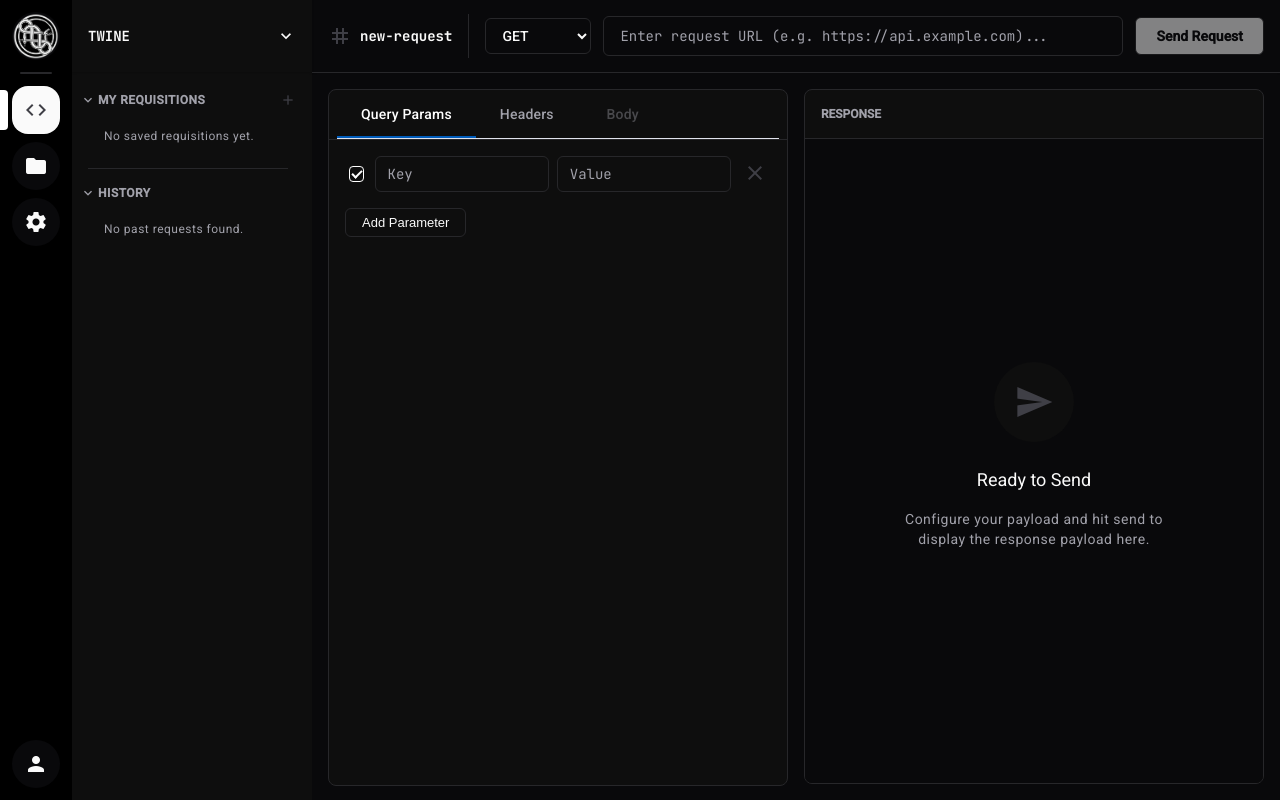
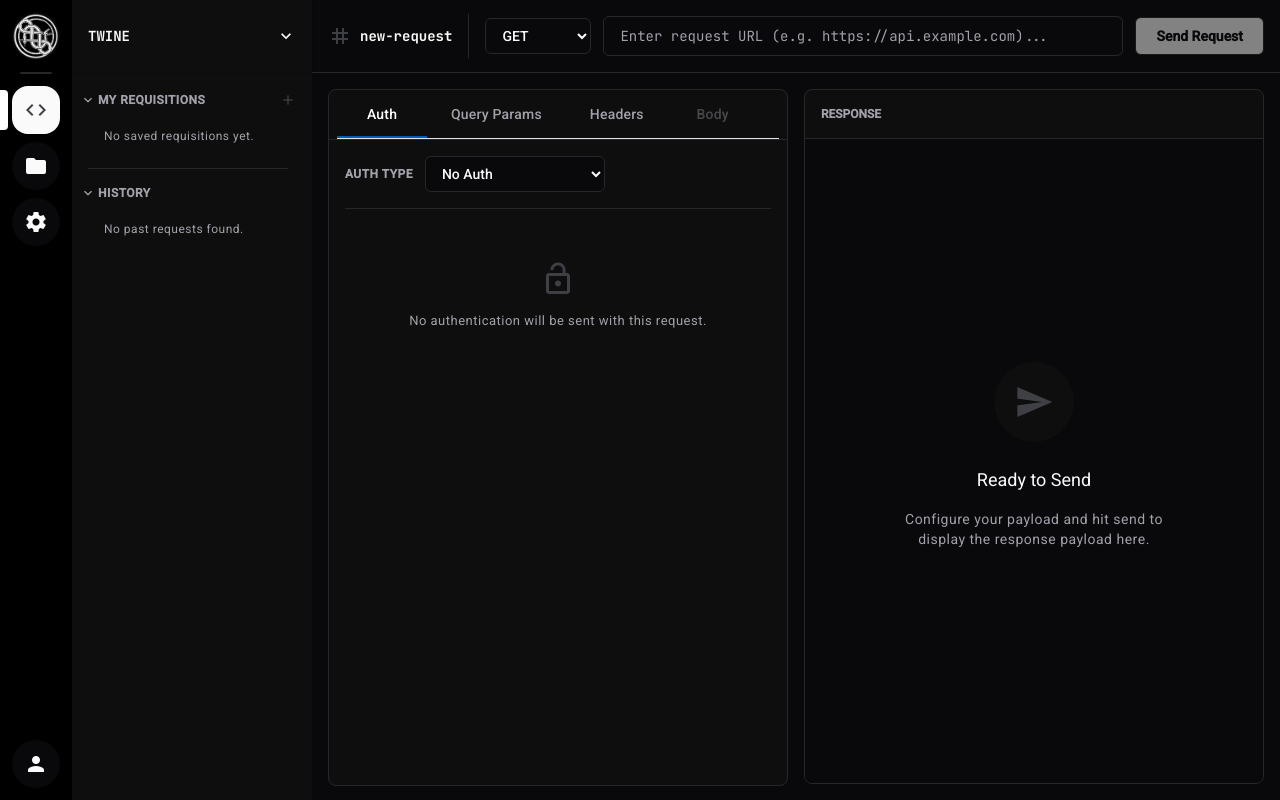
Before and after one commit to Pedr0R/twine, an Angular app: page / in a window 1280 px wide. Built offline with nearby package versions, Linux system fonts and the light colour scheme.

Commit message:
Implementing auth types

```diff
--- a/src/app/app.component.html
+++ b/src/app/app.component.html
@@ -112,6 +112,83 @@
       <!-- Split Left: Settings / Config Panel -->
       <div class="config-panel">
         <mat-tab-group class="discord-tabs" mat-stretch-tabs="false" animationDuration="0ms">
+
+          <mat-tab label="Auth">
+            <div class="tab-pane auth-pane">
+
+              <div class="auth-type-row">
+                <label class="auth-label">Auth Type</label>
+                <select class="discord-dropdown auth-dropdown" [(ngModel)]="authType" (ngModelChange)="onAuthTypeChange()">
+                  <option value="none">No Auth</option>
+                  <option value="bearer">Bearer Token</option>
+                  <option value="basic">Basic Auth</option>
+                  <option value="api-key">API Key</option>
+                </select>
+              </div>
+
+              <!-- None -->
+              <div *ngIf="authType === 'none'" class="auth-empty">
+                <mat-icon class="auth-empty-icon">lock_open</mat-icon>
+                <p>No authentication will be sent with this request.</p>
+              </div>
+
+              <!-- Bearer Token -->
+              <div *ngIf="authType === 'bearer'" class="auth-section">
+                <div class="auth-info-banner">
+                  <mat-icon>info</mat-icon>
+                  <span>Token will be sent as <code>Authorization: Bearer &lt;token&gt;</code></span>
+                </div>
+                <div class="auth-field-group">
+                  <label class="auth-field-label">Token</label>
+                  <input type="text" class="discord-input auth-input" placeholder="Enter bearer token..." [(ngModel)]="bearerToken">
+                </div>
+              </div>
+
+              <!-- Basic Auth -->
+              <div *ngIf="authType === 'basic'" class="auth-section">
+                <div class="auth-info-banner">
+                  <mat-icon>info</mat-icon>
+                  <span>Credentials will be Base64-encoded and sent as <code>Authorization: Basic &lt;token&gt;</code></span>
+                </div>
+                <div class="auth-field-group">
+                  <label class="auth-field-label">Username</label>
+                  <input type="text" class="discord-input auth-input" placeholder="Enter username..." [(ngModel)]="basicUsername" autocomplete="off">
+                </div>
+                <div class="auth-field-group">
+                  <label class="auth-field-label">Password</label>
+                  <input type="password" class="discord-input auth-input" placeholder="Enter password..." [(ngModel)]="basicPassword" autocomplete="off">
+                </div>
+              </div>
+
+              <!-- API Key -->
+              <div *ngIf="authType === 'api-key'" class="auth-section">
+                <div class="auth-info-banner">
+                  <mat-icon>info</mat-icon>
+                  <span>Key/value pair sent as a request header or query parameter.</span>
+                </div>
+                <div class="auth-field-group">
+                  <label class="auth-field-label">Key</label>
+                  <input type="text" class="discord-input auth-input" placeholder="e.g. X-API-KEY" [(ngModel)]="apiKeyName">
+                </div>
+                <div class="auth-field-group">
+                  <label class="auth-field-label">Value</label>
+                  <input type="text" class="discord-input auth-input" placeholder="Enter API key value..." [(ngModel)]="apiKeyValue">
+                </div>
+                <div class="auth-field-group">
+                  <label class="auth-field-label">Add To</label>
+                  <div class="auth-radio-group">
+                    <label class="auth-radio-label" [class.selected]="apiKeyAddTo === 'header'">
+                      <input type="radio" value="header" [(ngModel)]="apiKeyAddTo" style="display:none"> Header
+                    </label>
+                    <label class="auth-radio-label" [class.selected]="apiKeyAddTo === 'query'">
+                      <input type="radio" value="query" [(ngModel)]="apiKeyAddTo" style="display:none"> Query Param
+                    </label>
+                  </div>
+                </div>
+              </div>
+
+            </div>
+          </mat-tab>
 
           <mat-tab label="Query Params">
             <div class="tab-pane">
--- a/src/app/app.component.scss
+++ b/src/app/app.component.scss
@@ -917,3 +917,143 @@
     transform: rotate(360deg);
   }
 }
+
+/* ==================================
+   Auth Tab
+   ================================== */
+.auth-pane {
+  display: flex;
+  flex-direction: column;
+  gap: 20px;
+}
+
+.auth-type-row {
+  display: flex;
+  align-items: center;
+  gap: 12px;
+  padding-bottom: 16px;
+  border-bottom: 1px solid var(--background-modifier-active);
+}
+
+.auth-label {
+  font-size: 12px;
+  font-weight: 700;
+  text-transform: uppercase;
+  color: var(--text-muted);
+  white-space: nowrap;
+  letter-spacing: 0.5px;
+}
+
+.auth-dropdown {
+  min-width: 180px;
+}
+
+.auth-empty {
+  display: flex;
+  flex-direction: column;
+  align-items: center;
+  justify-content: center;
+  gap: 8px;
+  padding: 32px;
+  color: var(--text-muted);
+  font-size: 13px;
+  text-align: center;
+}
+
+.auth-empty-icon {
+  font-size: 36px;
+  width: 36px;
+  height: 36px;
+  color: var(--interactive-muted);
+  margin-bottom: 4px;
+}
+
+.auth-section {
+  display: flex;
+  flex-direction: column;
+  gap: 16px;
+  animation: fadeIn 0.15s ease;
+}
+
+@keyframes fadeIn {
+  from { opacity: 0; transform: translateY(4px); }
+  to   { opacity: 1; transform: translateY(0); }
+}
+
+.auth-info-banner {
+  display: flex;
+  align-items: center;
+  gap: 8px;
+  background-color: rgba(88, 101, 242, 0.1);
+  border: 1px solid rgba(88, 101, 242, 0.3);
+  border-radius: 6px;
+  padding: 10px 14px;
+  color: var(--text-muted);
+  font-size: 12px;
+  line-height: 1.5;
+
+  mat-icon {
+    font-size: 16px;
+    width: 16px;
+    height: 16px;
+    color: #5865f2;
+    flex-shrink: 0;
+  }
+
+  code {
+    background-color: var(--bg-tertiary);
+    padding: 1px 5px;
+    border-radius: 3px;
+    font-family: var(--font-mono);
+    font-size: 11px;
+    color: #a6e22e;
+  }
+}
+
+.auth-field-group {
+  display: flex;
+  flex-direction: column;
+  gap: 6px;
+}
+
+.auth-field-label {
+  font-size: 11px;
+  font-weight: 700;
+  text-transform: uppercase;
+  color: var(--text-muted);
+  letter-spacing: 0.4px;
+}
+
+.auth-input {
+  width: 100%;
+  padding: 10px 14px;
+}
+
+.auth-radio-group {
+  display: flex;
+  background-color: var(--bg-tertiary);
+  border-radius: 4px;
+  padding: 4px;
+  width: fit-content;
+  gap: 2px;
+
+  .auth-radio-label {
+    padding: 6px 16px;
+    color: var(--interactive-normal);
+    font-size: 13px;
+    cursor: pointer;
+    border-radius: 4px;
+    font-weight: 500;
+    transition: all 0.2s;
+
+    &:hover {
+      color: var(--interactive-hover);
+    }
+
+    &.selected {
+      background-color: var(--bg-secondary);
+      color: #fff;
+      box-shadow: 0 1px 2px rgba(0, 0, 0, 0.15);
+    }
+  }
+}
--- a/src/app/app.component.ts
+++ b/src/app/app.component.ts
@@ -33,6 +33,15 @@ export class AppComponent implements OnInit {
 
   headers: KeyValuePair[] = [{ key: '', value: '', enabled: true }];
   queryParams: KeyValuePair[] = [{ key: '', value: '', enabled: true }];
+
+  // Auth
+  authType: string = 'none';
+  bearerToken: string = '';
+  basicUsername: string = '';
+  basicPassword: string = '';
+  apiKeyName: string = '';
+  apiKeyValue: string = '';
+  apiKeyAddTo: string = 'header';
 
   bodyType: string = 'JSON';
   bodyContent: string = '{\n\n}';
@@ -138,6 +147,16 @@ export class AppComponent implements OnInit {
     }
   }
 
+  onAuthTypeChange() {
+    // Clear credentials when switching type
+    this.bearerToken = '';
+    this.basicUsername = '';
+    this.basicPassword = '';
+    this.apiKeyName = '';
+    this.apiKeyValue = '';
+    this.apiKeyAddTo = 'header';
+  }
+
   updateUrlFromParams() {
     try {
       let tempUrl = this.url;
@@ -238,6 +257,19 @@ export class AppComponent implements OnInit {
         }
       });
 
+      // Inject Auth
+      if (this.authType === 'bearer' && this.bearerToken) {
+        finalHeaders['Authorization'] = `Bearer ${this.bearerToken}`;
+      } else if (this.authType === 'basic' && this.basicUsername) {
+        const encoded = btoa(`${this.basicUsername}:${this.basicPassword}`);
+        finalHeaders['Authorization'] = `Basic ${encoded}`;
+      } else if (this.authType === 'api-key' && this.apiKeyName) {
+        if (this.apiKeyAddTo === 'header') {
+          finalHeaders[this.apiKeyName] = this.apiKeyValue;
+        }
+        // query param case handled below via queryParams injection
+      }
+
       // Inject content type if JSON
       if (this.bodyType === 'JSON' && this.bodyContent && ['POST', 'PUT', 'PATCH'].includes(this.method)) {
         if (!Object.keys(finalHeaders).find(k => k.toLowerCase() === 'content-type')) {
@@ -260,9 +292,19 @@ export class AppComponent implements OnInit {
         }
       }
 
+      // Inject API key as query param if needed
+      let urlForRequest = finalUrl;
+      if (this.authType === 'api-key' && this.apiKeyAddTo === 'query' && this.apiKeyName) {
+        try {
+          const parsedForAuth = new URL(urlForRequest);
+          parsedForAuth.searchParams.set(this.apiKeyName, this.apiKeyValue);
+          urlForRequest = parsedForAuth.toString();
+        } catch { /* ignore */ }
+      }
+
       const config: HttpRequestConfig = {
         method: this.method,
-        url: finalUrl,
+        url: urlForRequest,
         headers: finalHeaders,
         body: this.bodyType !== 'Form-Data' && ['POST', 'PUT', 'PATCH'].includes(this.method) && this.bodyContent.trim() ? this.bodyContent : undefined,
         formDataPayload: formDataFinal
```
